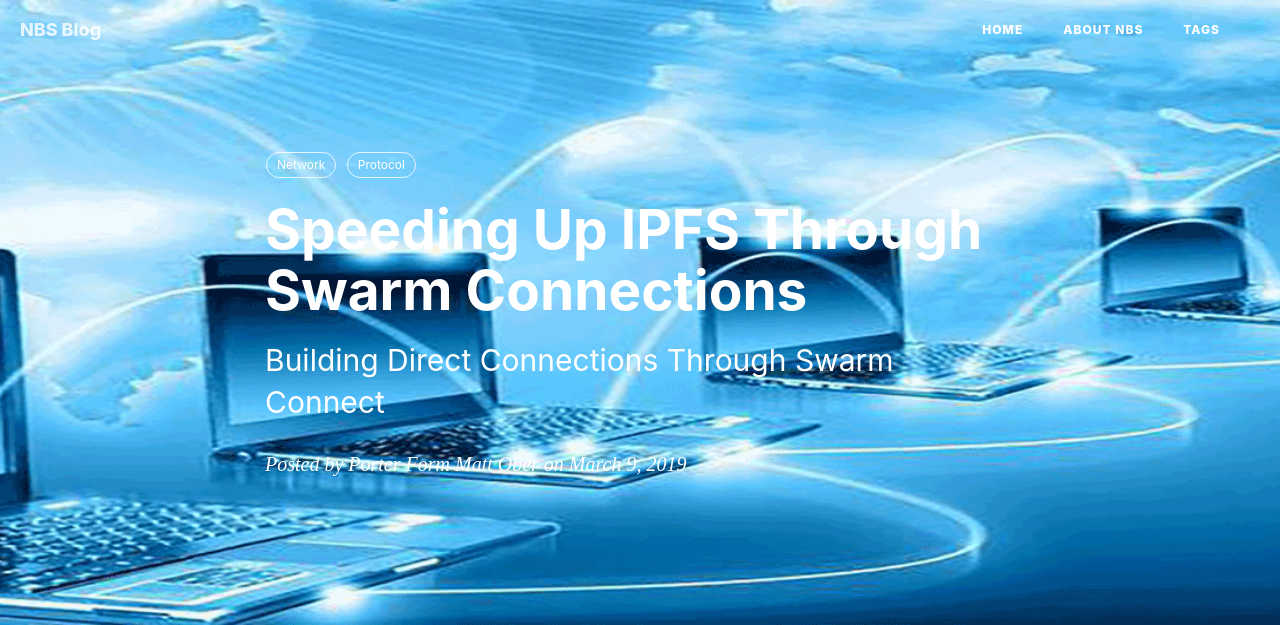
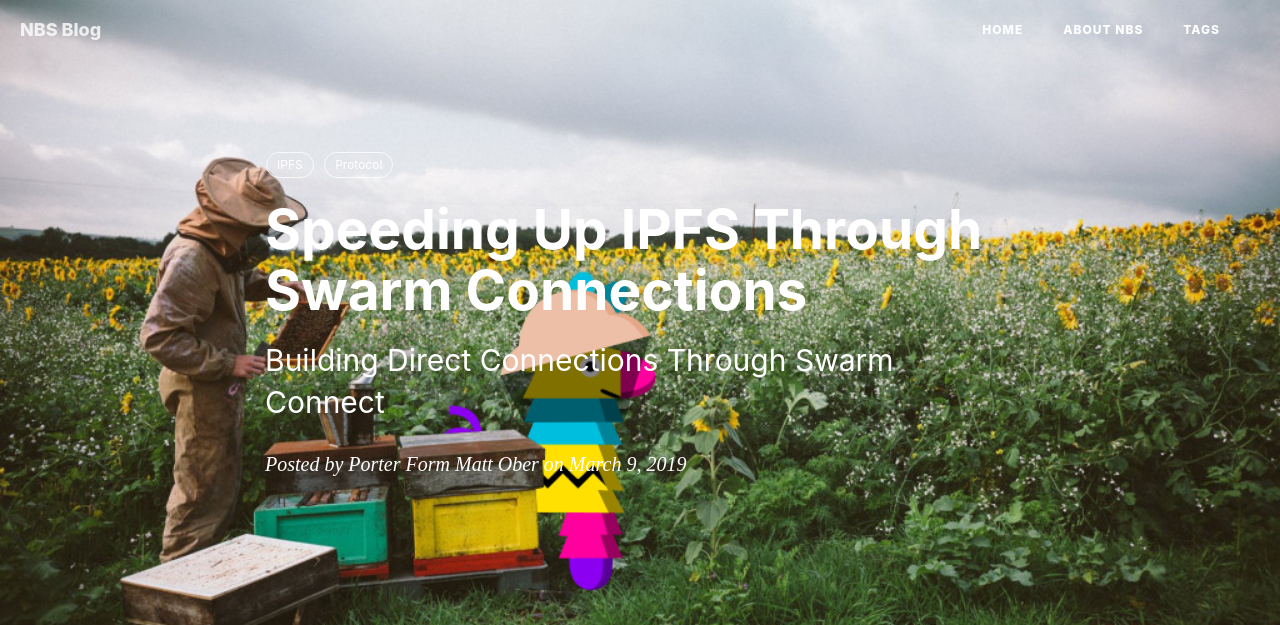
Before and after one commit to NBSChain/nbschain.github.io, a Jekyll site: the page built from _posts/2019-03-09-IPFS-Technology-porter-Swarm.md, in a window 1280 px wide. Shown: the top 625 px of the page. Built offline with Jekyll 4.4.1, drawn with Linux system fonts in a browser that asks for light colours; nearby versions of some CDN libraries; comment, search, counter and statistics services are not loaded; grey boxes are pictures that could not be loaded.

Commit message:
add IPFS Blog

```diff
--- a/_posts/2019-03-09-IPFS-Technology-porter-Swarm.md
+++ b/_posts/2019-03-09-IPFS-Technology-porter-Swarm.md
@@ -4,10 +4,10 @@ title:      Speeding Up IPFS Through Swarm Connections
 subtitle:   Building Direct Connections Through Swarm Connect
 date:       2019-03-09
 author:     Porter Form Matt Ober
-header-img: docs/images/2019/network-protocol-bg.png
+header-img: docs/images/2019/swarm.png
 catalog: true
 tags:
-    - Network
+    - IPFS
     - Protocol
 ---
 This week brings new functionality to a commonly used part of the Pinata platform: our pin by hash functionality
```
